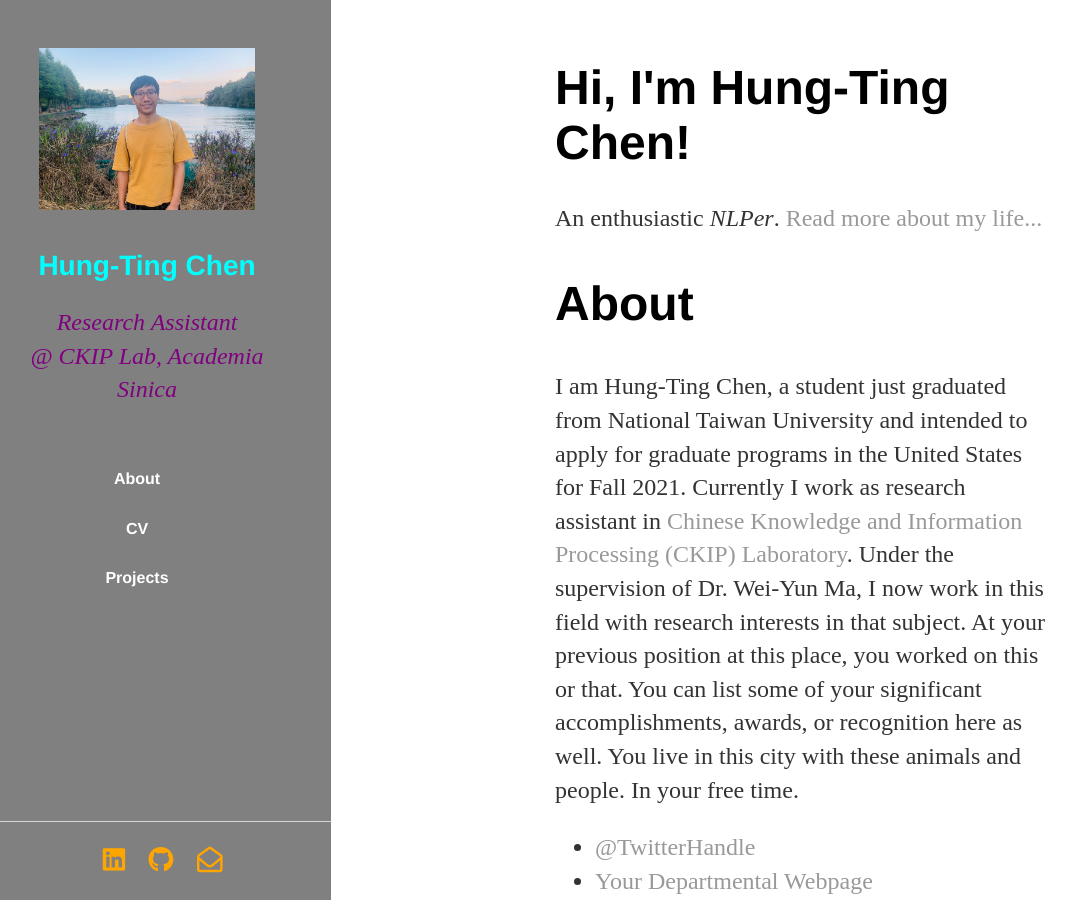
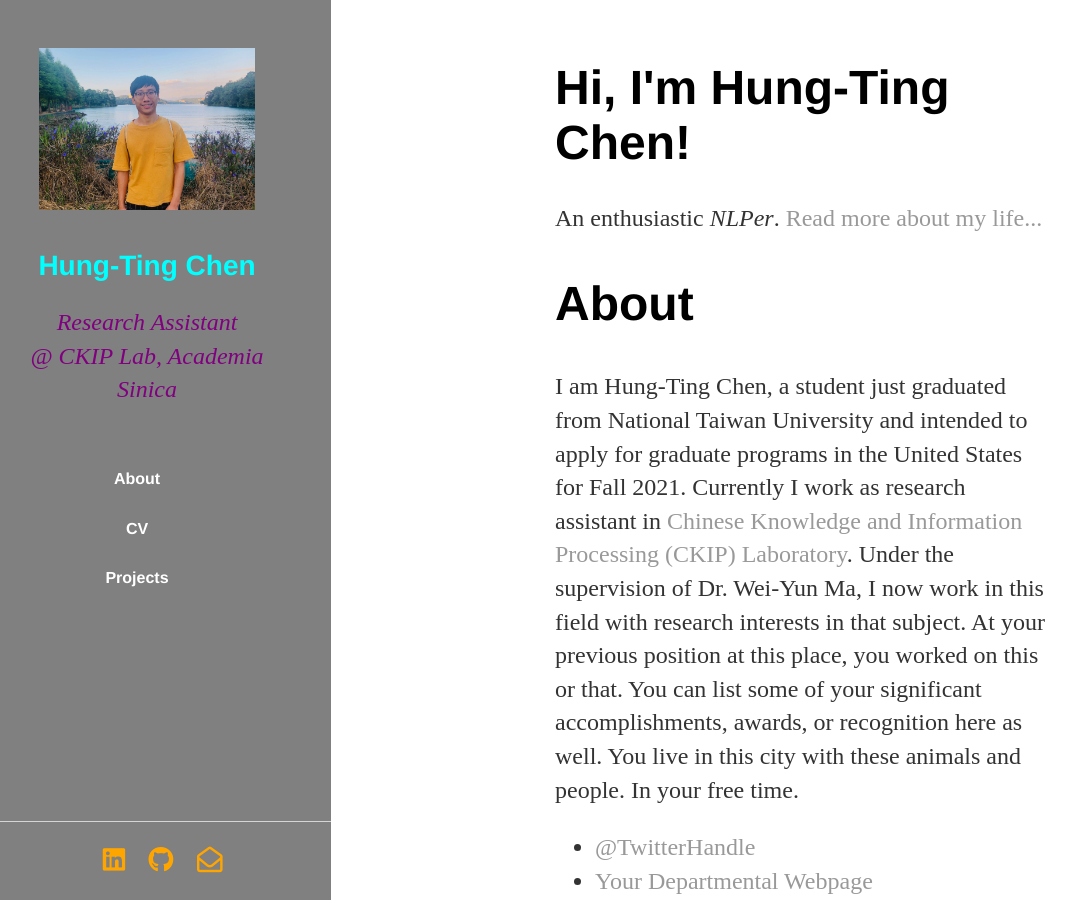
Before and after one commit to timchen0618/timchen0618.github.io, a Jekyll site: the page index.html, which Jekyll copies as it is, in a window 1280 px wide and 900 px high. Shown: the whole window, without its empty margins (37-1113 px from the left). Built offline with Jekyll 4.4.1, drawn with Linux system fonts in a browser that asks for light colours; nearby versions of some CDN libraries.

Commit message:
add photo

```diff
--- a/index.html
+++ b/index.html
@@ -9,7 +9,7 @@
   <body>
         <section id="header">
             <header>
-                <span class="image avatar"><img class="tim" src="images/tim.jpg" alt="not displaying" /></span>
+                <span class="image avatar"><img class="tim" src="images/tim2.jpg" alt="not displaying" /></span>
                 <h1 id="logo"><a href="#">Hung-Ting Chen</a></h1>
                 <p> Research Assistant </br> @ CKIP Lab, Academia Sinica</p>
             </header>
```
Also changed, not shown: images/tim2.jpg (added), 1 other file.
